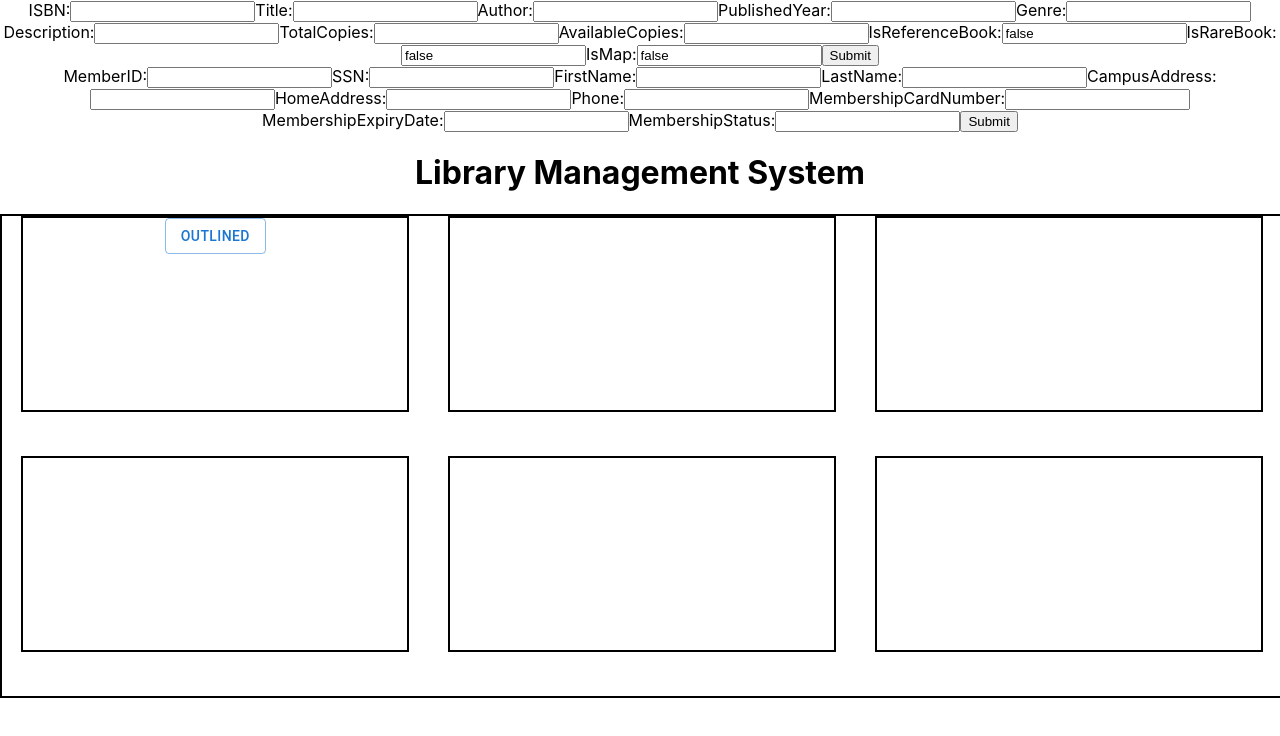
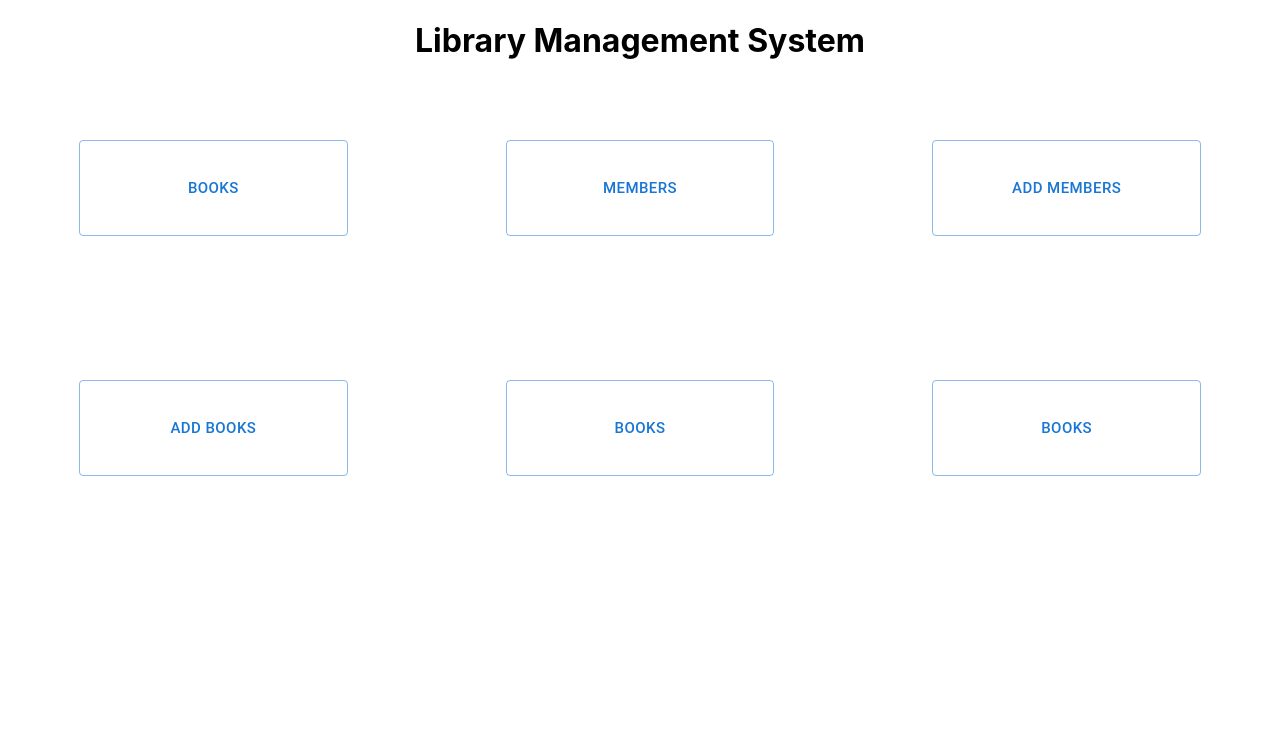
Before and after one commit to Moriyan1307/Library-Management-Systems, a React (Create React App) app in the folder front-end/: page / in a window 1280 px wide. Shown: the top 736 px of the page. Built offline with nearby package versions, Linux system fonts and the light colour scheme.

Commit message:
added buttons

```diff
--- a/front-end/src/App.js
+++ b/front-end/src/App.js
@@ -11,58 +11,74 @@ import {
 import React, { useState, useEffect } from "react";
 import axios from "axios";
 import "./App.css";
+import { styled } from "@mui/system";
 
 function App() {
   const [bookData, setBookData] = useState(null);
-  const [mprompt, setMprompt] = useState(false);
+  const [memberData, setMemberData] = useState(null);
+  const [bprompt, setBprompt] = useState(false);
+  const [Is_mprompt, setIs_mprompt] = useState(false);
+  const [isBookPrompt, setIsBookPrompt] = useState(false);
+  const [isMemberPrompt, setIsmemberPrompt] = useState(false);
+
   const [formData, setFormData] = useState({
-    ISBN: '',
-    Title: '',
-    Author: '',
-    PublishedYear: '',
-    Genre: '',
-    Description: '',
-    TotalCopies: '',
-    AvailableCopies: '',
+    ISBN: "",
+    Title: "",
+    Author: "",
+    PublishedYear: "",
+    Genre: "",
+    Description: "",
+    TotalCopies: "",
+    AvailableCopies: "",
     IsReferenceBook: false,
     IsRareBook: false,
     IsMap: false,
   });
   const [formData2, setFormData2] = useState({
-    MemberID: '',
-    SSN: '',
-    FirstName: '',
-    LastName: '',
-    CampusAddress: '',
-    HomeAddress: '',
-    Phone: '',
-    MembershipCardNumber: '',
-    MembershipExpiryDate: '',
-    MembershipStatus: '',
+    MemberID: "",
+    SSN: "",
+    FirstName: "",
+    LastName: "",
+    CampusAddress: "",
+    HomeAddress: "",
+    Phone: "",
+    MembershipCardNumber: "",
+    MembershipExpiryDate: "",
+    MembershipStatus: "",
   });
 
   const apiUrl = "http://localhost:8080";
 
   const tableHeaderStyle = {
-    backgroundColor: '#f2f2f2',
-    border: '1px solid #ddd',
-    padding: '8px',
-    textAlign: 'left',
+    backgroundColor: "#f2f2f2",
+    border: "1px solid #ddd",
+    padding: "8px",
+    textAlign: "left",
   };
 
   const tableCellStyle = {
-    border: '1px solid #ddd',
-    padding: '8px',
-    textAlign: 'left',
+    border: "1px solid #ddd",
+    padding: "8px",
+    textAlign: "left",
   };
 
-
   const fetchData = async () => {
-    setMprompt(true);
+    setBprompt(true);
     try {
       const response = await axios.get(`${apiUrl}/book`);
       setBookData(response.data);
-      console.log( bookData);
+      console.log(bookData);
+    } catch (error) {
+      console.error("Error fetching data:", error);
+    }
+  };
+
+  const fetchMember = async () => {
+    setIsmemberPrompt(true);
+    try {
+      const response = await axios.get(`${apiUrl}/book`);
+      setMemberData(response.data);
+      console.log(memberData);
     } catch (error) {
       console.error("Error fetching data:", error);
     }
@@ -72,13 +88,12 @@ function App() {
     e.preventDefault();
 
     try {
-
-      console.log('Response from server:', formData);
+      console.log("Response from server:", formData);
       const response = await axios.post(`${apiUrl}/api/addBook`, formData);
 
-      console.log('Response from server:', response.data);
+      console.log("Response from server:", response.data);
     } catch (error) {
-      console.error('Error submitting data:', error);
+      console.error("Error submitting data:", error);
     }
   };
 
@@ -88,20 +103,18 @@ const handleChange = (e) => {
       [e.target.name]: e.target.value,
     });
   };
-console.log(formData)
-
+  console.log(formData);
 
   const handleSubmit2 = async (e) => {
     e.preventDefault();
 
     try {
-
-    console.log('Response from server:', formData2);
+      console.log("Response from server:", formData2);
       const response = await axios.post(`${apiUrl}/api/addMember`, formData2);
 
-    console.log('Response from server:', response.data);
+      console.log("Response from server:", response.data);
     } catch (error) {
-    console.error('Error submitting data:', error);
+      console.error("Error submitting data:", error);
     }
   };
 
@@ -111,8 +124,7 @@ setFormData2({
       [e.target.name]: e.target.value,
     });
   };
-console.log(formData2)
-
+  console.log(formData2);
 
   // useEffect(() => {
   //   const fetchData = async () => {
@@ -129,23 +141,25 @@ console.log(formData2)
 
   // }, []);
 
-
-
   const prompt = (
     <Box
       sx={{
-        height: "auto",
+        height: "100px",
         width: "auto",
 
         backgroundColor: "white",
         position: "absolute",
       }}
     >
-
       {bookData ? (
-
-<div style={{ margin: '20px' }}>
-<table style={{ width: '100%', borderCollapse: 'collapse', marginTop: '10px' }}>
+        <div style={{ margin: "20px" }}>
+          <table
+            style={{
+              width: "100%",
+              borderCollapse: "collapse",
+              marginTop: "10px",
+            }}
+          >
             <thead>
               <tr>
                 <th style={tableHeaderStyle}>ISBN</th>
@@ -173,14 +187,20 @@ console.log(formData2)
                     <td style={tableCellStyle}>{book.Description}</td>
                     <td style={tableCellStyle}>{book.TotalCopies}</td>
                     <td style={tableCellStyle}>{book.AvailableCopies}</td>
-          <td style={tableCellStyle}>{book.IsReferenceBook ? 'Yes' : 'No'}</td>
-          <td style={tableCellStyle}>{book.IsRareBook ? 'Yes' : 'No'}</td>
-          <td style={tableCellStyle}>{book.IsMap ? 'Yes' : 'No'}</td>
+                    <td style={tableCellStyle}>
+                      {book.IsReferenceBook ? "Yes" : "No"}
+                    </td>
+                    <td style={tableCellStyle}>
+                      {book.IsRareBook ? "Yes" : "No"}
+                    </td>
+                    <td style={tableCellStyle}>{book.IsMap ? "Yes" : "No"}</td>
                   </tr>
                 ))
               ) : (
                 <tr>
-        <td colSpan="11" style={tableCellStyle}>Loading...</td>
+                  <td colSpan="11" style={tableCellStyle}>
+                    Loading...
+                  </td>
                 </tr>
               )}
             </tbody>
@@ -189,164 +209,379 @@ console.log(formData2)
       ) : (
         <p>Loading...</p>
       )}
-      <Button onClick={() => setMprompt(false)} variant="outlined">
-
+      <Button onClick={() => setBprompt(false)} variant="outlined">
         Close
       </Button>
     </Box>
   );
 
-  // useEffect(() => {
-  //   const fetchData = async () => {
-  //     try {
-  //       const response = await axios.get(`${apiUrl}/books`);
-  //       setData(response.data);
-  //       console.log(data);
-  //     } catch (error) {
-  //       console.error("Error fetching data:", error);
-  //     }
-  //   };
+  const memberprompt = (
+    <Box
+      sx={{
+        height: "100px",
+        width: "auto",
 
-  //   fetchData();
-  // }, [apiUrl]);
+        backgroundColor: "white",
+        position: "absolute",
+      }}
+    >
+      {bookData ? (
+        <div style={{ margin: "20px" }}>
+          <table
+            style={{
+              width: "100%",
+              borderCollapse: "collapse",
+              marginTop: "10px",
+            }}
+          >
+            <thead>
+              <tr>
+                <th style={tableHeaderStyle}>MemberID</th>
+                <th style={tableHeaderStyle}>SSN</th>
+                <th style={tableHeaderStyle}>First Name</th>
+                <th style={tableHeaderStyle}>Last Name</th>
+                <th style={tableHeaderStyle}>Campus Address</th>
+                <th style={tableHeaderStyle}>Home Address</th>
+                <th style={tableHeaderStyle}>Phone</th>
+                <th style={tableHeaderStyle}>Membership Card Number</th>
+                <th style={tableHeaderStyle}>Membership Expiry Date</th>
+                <th style={tableHeaderStyle}>Membership Status</th>
+              </tr>
+            </thead>
+            <tbody>
+              {memberData ? (
+                memberData.map((member) => (
+                  <tr key={member.MemberID}>
+                    <td style={tableCellStyle}>{member.MemberID}</td>
+                    <td style={tableCellStyle}>{member.SSN}</td>
+                    <td style={tableCellStyle}>{member.FirstName}</td>
+                    <td style={tableCellStyle}>{member.LastName}</td>
+                    <td style={tableCellStyle}>{member.CampusAddress}</td>
+                    <td style={tableCellStyle}>{member.HomeAddress}</td>
+                    <td style={tableCellStyle}>{member.Phone}</td>
+                    <td style={tableCellStyle}>
+                      {member.MembershipCardNumber}
+                    </td>
+                    <td style={tableCellStyle}>
+                      {member.MembershipExpiryDate}
+                    </td>
+                    <td style={tableCellStyle}>{member.MembershipStatus}</td>
+                  </tr>
+                ))
+              ) : (
+                <tr>
+                  <td colSpan="10" style={tableCellStyle}>
+                    Loading...
+                  </td>
+                </tr>
+              )}
+            </tbody>
+          </table>
+          ;
+        </div>
+      ) : (
+        <p>Loading...</p>
+      )}
+      <Button onClick={() => setIsmemberPrompt(false)} variant="outlined">
+        Close
+      </Button>
+    </Box>
+  );
+
+  const mPropmt = (
+    <Box
+      sx={{
+        height: "70vh",
+        width: "50vw",
+        border: "2px solid #000",
+        backgroundColor: "white",
+        position: "absolute",
+        zIndex: "999",
+      }}
+    >
+      <form
+        onSubmit={handleSubmit2}
+        style={{
+          height: "100%",
+
+          display: "flex",
+          flexDirection: "column",
+          justifyContent: "space-around",
+        }}
+      >
+        <label>
+          SSN:
+          <input
+            type="text"
+            name="SSN"
+            value={formData2.SSN}
+            onChange={handleChange2}
+          />
+        </label>
+        <label>
+          FirstName:
+          <input
+            type="text"
+            name="FirstName"
+            value={formData2.FirstName}
+            onChange={handleChange2}
+          />
+        </label>
+        <label>
+          LastName:
+          <input
+            type="text"
+            name="LastName"
+            value={formData2.LastName}
+            onChange={handleChange2}
+          />
+        </label>
+        <label>
+          CampusAddress:
+          <input
+            type="text"
+            name="CampusAddress"
+            value={formData2.CampusAddress}
+            onChange={handleChange2}
+          />
+        </label>
+        <label>
+          HomeAddress:
+          <input
+            type="text"
+            name="HomeAddress"
+            value={formData2.HomeAddress}
+            onChange={handleChange2}
+          />
+        </label>
+        <label>
+          Phone:
+          <input
+            type="text"
+            name="Phone"
+            value={formData2.Phone}
+            onChange={handleChange2}
+          />
+        </label>
+
+        {/* Add other input fields as needed */}
+        <Button variant="oulined" type="submit">
+          Submit
+        </Button>
+        <Button onClick={() => setIs_mprompt(false)} variant="outlined">
+          Close
+        </Button>
+      </form>
+    </Box>
+  );
+
+  const addBookPrompt = (
+    <Box
+      sx={{
+        height: "70vh",
+        width: "50vw",
+        border: "2px solid #000",
+        backgroundColor: "white",
+        position: "absolute",
+        zIndex: "999",
+      }}
+    >
+      <form
+        onSubmit={handleSubmit}
+        style={{
+          height: "100%",
+
+          display: "flex",
+          flexDirection: "column",
+          justifyContent: "space-around",
+        }}
+      >
+        <label>
+          ISBN:
+          <input
+            type="text"
+            name="ISBN"
+            value={formData.ISBN}
+            onChange={handleChange}
+          />
+        </label>
+        <label>
+          Title:
+          <input
+            type="text"
+            name="Title"
+            value={formData.Title}
+            onChange={handleChange}
+          />
+        </label>
+        <label>
+          Author:
+          <input
+            type="text"
+            name="Author"
+            value={formData.Author}
+            onChange={handleChange}
+          />
+        </label>
+        <label>
+          PublishedYear:
+          <input
+            type="text"
+            name="PublishedYear"
+            value={formData.PublishedYear}
+            onChange={handleChange}
+          />
+        </label>
+        <label>
+          Genre:
+          <input
+            type="text"
+            name="Genre"
+            value={formData.Genre}
+            onChange={handleChange}
+          />
+        </label>
+        <label>
+          Description:
+          <input
+            type="text"
+            name="Description"
+            value={formData.Description}
+            onChange={handleChange}
+          />
+        </label>
+        <label>
+          TotalCopies:
+          <input
+            type="text"
+            name="TotalCopies"
+            value={formData.TotalCopies}
+            onChange={handleChange}
+          />
+        </label>
+        <label>
+          AvailableCopies:
+          <input
+            type="text"
+            name="AvailableCopies"
+            value={formData.AvailableCopies}
+            onChange={handleChange}
+          />
+        </label>
+        <label>
+          IsReferenceBook:
+          <input
+            type="text"
+            name="IsReferenceBook"
+            value={formData.IsReferenceBook}
+            onChange={handleChange}
+          />
+        </label>
+        <label>
+          IsRareBook:
+          <input
+            type="text"
+            name="IsRareBook"
+            value={formData.IsRareBook}
+            onChange={handleChange}
+          />
+        </label>
+        <label>
+          IsMap:
+          <input
+            type="text"
+            name="IsMap"
+            value={formData.IsMap}
+            onChange={handleChange}
+          />
+        </label>
+        {/* Add other input fields as needed */}
+        <Button type="submit">Submit</Button>
+        <Button onClick={() => setIsBookPrompt(false)} variant="outlined">
+          Close
+        </Button>
+      </form>
+    </Box>
+  );
 
   return (
     <div className="App">
-
-<form onSubmit={handleSubmit}>
-      <label>
-        ISBN:
-        <input type="text" name="ISBN" value={formData.ISBN} onChange={handleChange} />
-      </label>
-      <label>
-        Title:
-        <input type="text" name="Title" value={formData.Title} onChange={handleChange} />
-      </label>
-      <label>
-        Author:
-        <input type="text" name="Author" value={formData.Author} onChange={handleChange} />
-      </label>
-      <label>
-        PublishedYear:
-        <input type="text" name="PublishedYear" value={formData.PublishedYear} onChange={handleChange} />
-      </label>
-
-      <label>
-        Genre:
-        <input type="text" name="Genre" value={formData.Genre} onChange={handleChange} />
-      </label>
-      <label>
-        Description:
-        <input type="text" name="Description" value={formData.Description} onChange={handleChange} />
-      </label>
-      <label>
-        TotalCopies:
-        <input type="text" name="TotalCopies" value={formData.TotalCopies} onChange={handleChange} />
-      </label>
-      <label>
-        AvailableCopies:
-        <input type="text" name="AvailableCopies" value={formData.AvailableCopies} onChange={handleChange} />
-      </label>
-      <label>
-        IsReferenceBook:
-        <input type="text" name="IsReferenceBook" value={formData.IsReferenceBook} onChange={handleChange} />
-      </label>
-      <label>
-        IsRareBook:
-        <input type="text" name="IsRareBook" value={formData.IsRareBook} onChange={handleChange} />
-      </label>
-      <label>
-        IsMap:
-        <input type="text" name="IsMap" value={formData.IsMap} onChange={handleChange} />
-      </label>
-
-
-
-      {/* Add other input fields as needed */}
-      <button type="submit">Submit</button>
-    </form>
-
-
-<form onSubmit={handleSubmit2}>
-      <label>
-        MemberID:
-        <input type="text" name="MemberID" value={formData2.MemberID} onChange={handleChange2} />
-      </label>
-      <label>
-        SSN:
-        <input type="text" name="SSN" value={formData2.SSN} onChange={handleChange2} />
-      </label>
-      <label>
-        FirstName:
-        <input type="text" name="FirstName" value={formData2.FirstName} onChange={handleChange2} />
-      </label>
-      <label>
-        LastName:
-        <input type="text" name="LastName" value={formData2.LastName} onChange={handleChange2} />
-      </label>
-      <label>
-        CampusAddress:
-        <input type="text" name="CampusAddress" value={formData2.CampusAddress} onChange={handleChange2} />
-      </label>
-      <label>
-        HomeAddress:
-        <input type="text" name="HomeAddress" value={formData2.HomeAddress} onChange={handleChange2} />
-      </label>
-      <label>
-        Phone:
-        <input type="text" name="Phone" value={formData2.Phone} onChange={handleChange2} />
-      </label>
-      <label>
-        MembershipCardNumber:
-        <input type="text" name="MembershipCardNumber" value={formData2.MembershipCardNumber} onChange={handleChange2} />
-      </label>
-      <label>
-        MembershipExpiryDate:
-        <input type="text" name="MembershipExpiryDate" value={formData2.MembershipExpiryDate} onChange={handleChange2} />
-      </label>
-      <label>
-        MembershipStatus:
-        <input type="text" name="MembershipStatus" value={formData2.MembershipStatus} onChange={handleChange2} />
-      </label>
-
-
-      {/* Add other input fields as needed */}
-      <button type="submit">Submit</button>
-    </form>
-
       <h1>Library Management System</h1>
-      <Box sx={{ position: "relative" }}>
+      <Box sx={{ position: "relative", marginTop: "10vh" }}>
         <Box
           sx={{
             height: "60vh",
             width: "100vw",
-            border: "2px solid #000",
+
             display: "flex",
             flexWrap: "wrap",
             justifyContent: "space-around",
           }}
         >
-          <Box sx={{ height: "40%", width: "30%", border: "2px solid #000" }}>
-            <Button onClick={() => fetchData()} variant="outlined">
-              Outlined
+          <Box sx={{ height: "40%", width: "30%" }}>
+            <Button
+              sx={{ height: "50%", width: "70%" }}
+              size="large"
+              onClick={() => fetchData()}
+              variant="outlined"
+            >
+              Books
             </Button>
           </Box>
-          {mprompt && prompt}
-          <Box
-            sx={{ height: "40%", width: "30%", border: "2px solid #000" }}
-          ></Box>
-          <Box
-            sx={{ height: "40%", width: "30%", border: "2px solid #000" }}
-          ></Box>
-          <Box
-            sx={{ height: "40%", width: "30%", border: "2px solid #000" }}
-          ></Box>
-          <Box
-            sx={{ height: "40%", width: "30%", border: "2px solid #000" }}
-          ></Box>
-          <Box
-            sx={{ height: "40%", width: "30%", border: "2px solid #000" }}
-          ></Box>
+          {bprompt && prompt}
+          <Box sx={{ height: "40%", width: "30%" }}>
+            <Button
+              sx={{ height: "50%", width: "70%" }}
+              size="large"
+              onClick={() => fetchMember()}
+              variant="outlined"
+            >
+              Members
+            </Button>
+          </Box>
+          {isMemberPrompt && memberprompt}
+          <Box sx={{ height: "40%", width: "30%" }}>
+            <Button
+              sx={{ height: "50%", width: "70%" }}
+              size="large"
+              onClick={() => setIs_mprompt(true)}
+              variant="outlined"
+            >
+              Add Members
+            </Button>
+          </Box>
+          {Is_mprompt && mPropmt}
+          <Box sx={{ height: "40%", width: "30%" }}>
+            <Button
+              sx={{ height: "50%", width: "70%" }}
+              size="large"
+              onClick={() => setIsBookPrompt(true)}
+              variant="outlined"
+            >
+              Add Books
+            </Button>
+          </Box>
+          {isBookPrompt && addBookPrompt}
+          <Box sx={{ height: "40%", width: "30%" }}>
+            <Button
+              sx={{ height: "50%", width: "70%" }}
+              size="large"
+              onClick={() => fetchData()}
+              variant="outlined"
+            >
+              Books
+            </Button>
+          </Box>
+          <Box sx={{ height: "40%", width: "30%" }}>
+            <Button
+              sx={{ height: "50%", width: "70%" }}
+              size="large"
+              onClick={() => fetchData()}
+              variant="outlined"
+            >
+              Books
+            </Button>
+          </Box>
         </Box>
       </Box>
     </div>
```
Lines whose indentation alone changed are shown as unchanged.
